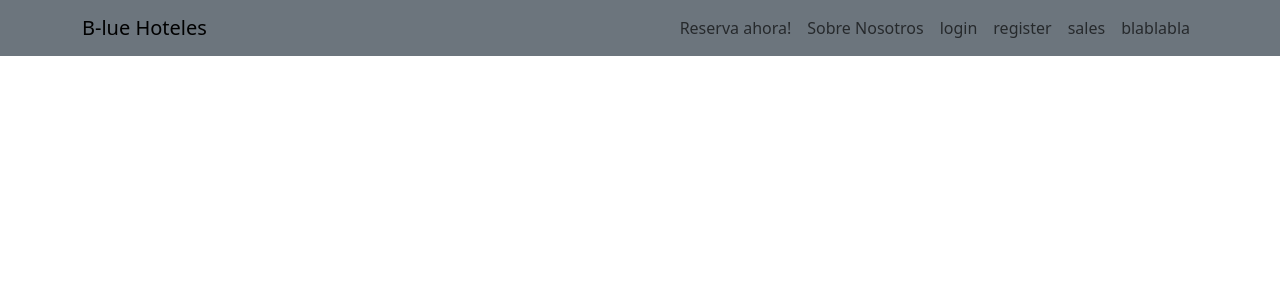
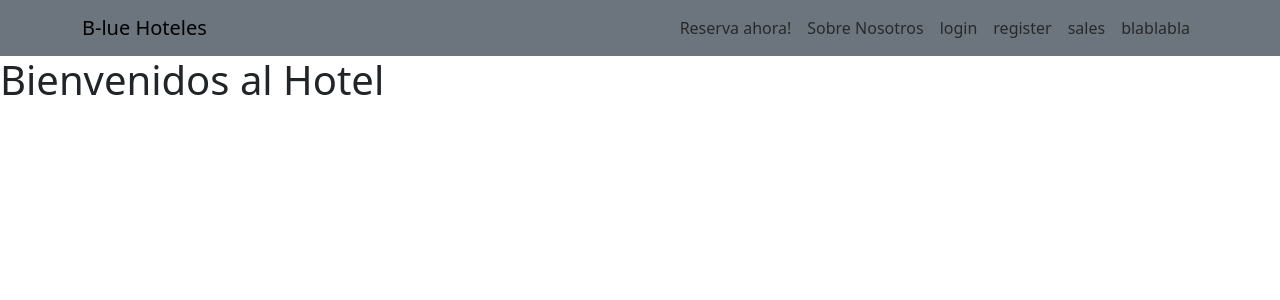
Before and after one commit to mvissani/Trabajo-Grupal-Programacion-III, a React (Vite) app: page /home in a window 1280 px wide. Shown: the top 300 px of the page. Built offline with nearby package versions, Linux system fonts and the light colour scheme.

Commit message:
agregue mensaje de bienvenida

```diff
--- a/src/components/home/Home.jsx
+++ b/src/components/home/Home.jsx
@@ -3,7 +3,7 @@ function Home() {
 
     return (
         <>
-
+        <h1>Bienvenidos al Hotel</h1>
         </>
     )
 }
```
